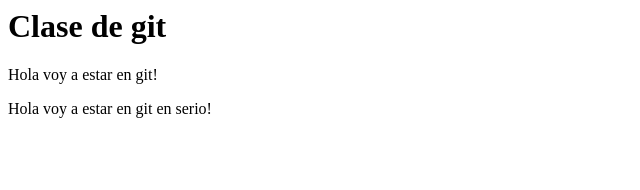
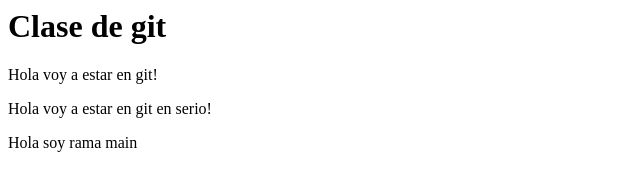
Before and after one commit to merilaclau/clase-de-git, a plain HTML site: page index.html in a window 1280 px wide. Shown: the whole page, without its empty margins (0-640 px from the left). Drawn offline with Linux system fonts and the light colour scheme.

Commit message:
agrega p de rama main

```diff
--- a/index.html
+++ b/index.html
@@ -8,5 +8,6 @@
     <h1>Clase de git</h1>
     <p>Hola voy a estar en git!</p>
     <p>Hola voy a estar en git en serio!</p>
+    <p>Hola soy rama main</p>
 </body>
 </html>
```
